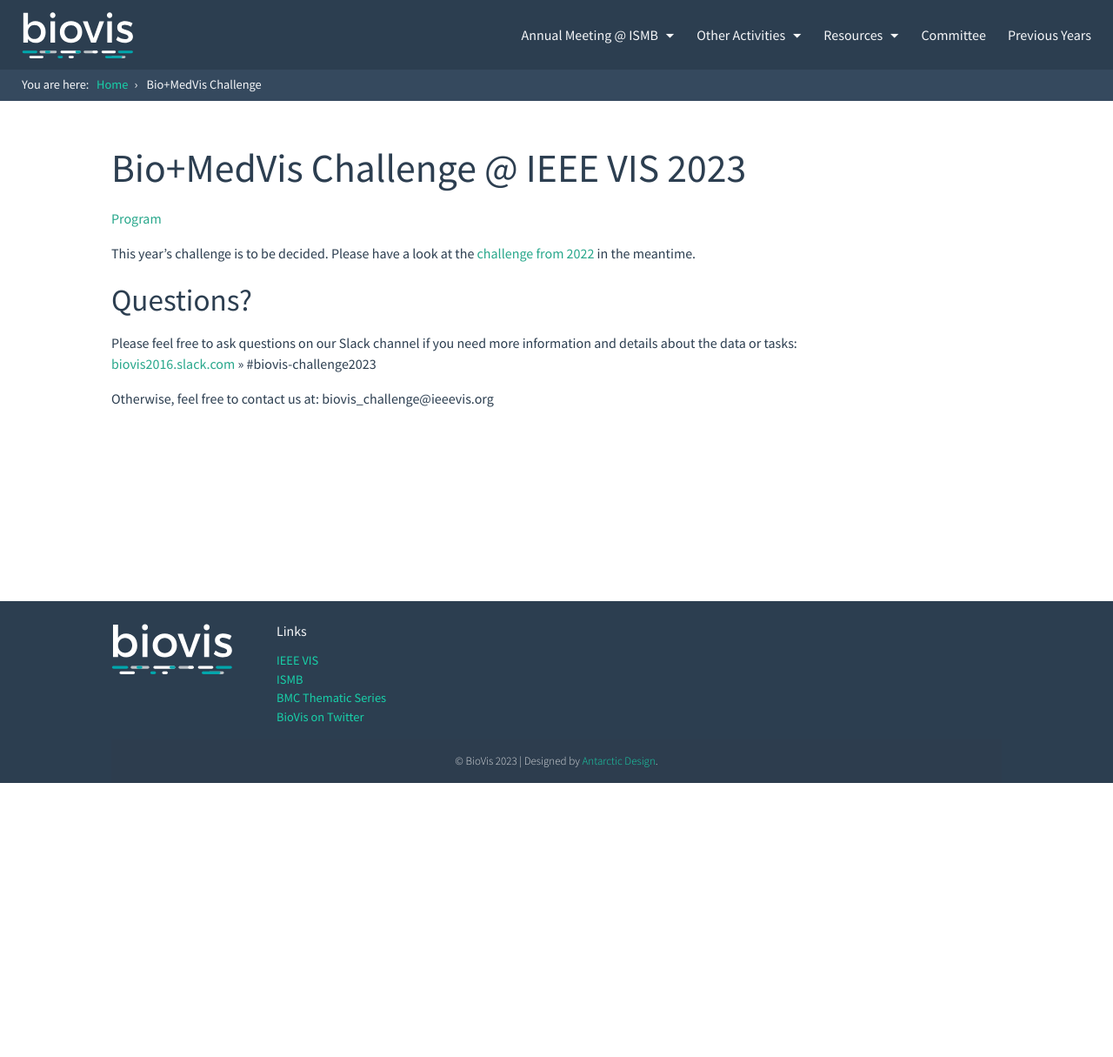
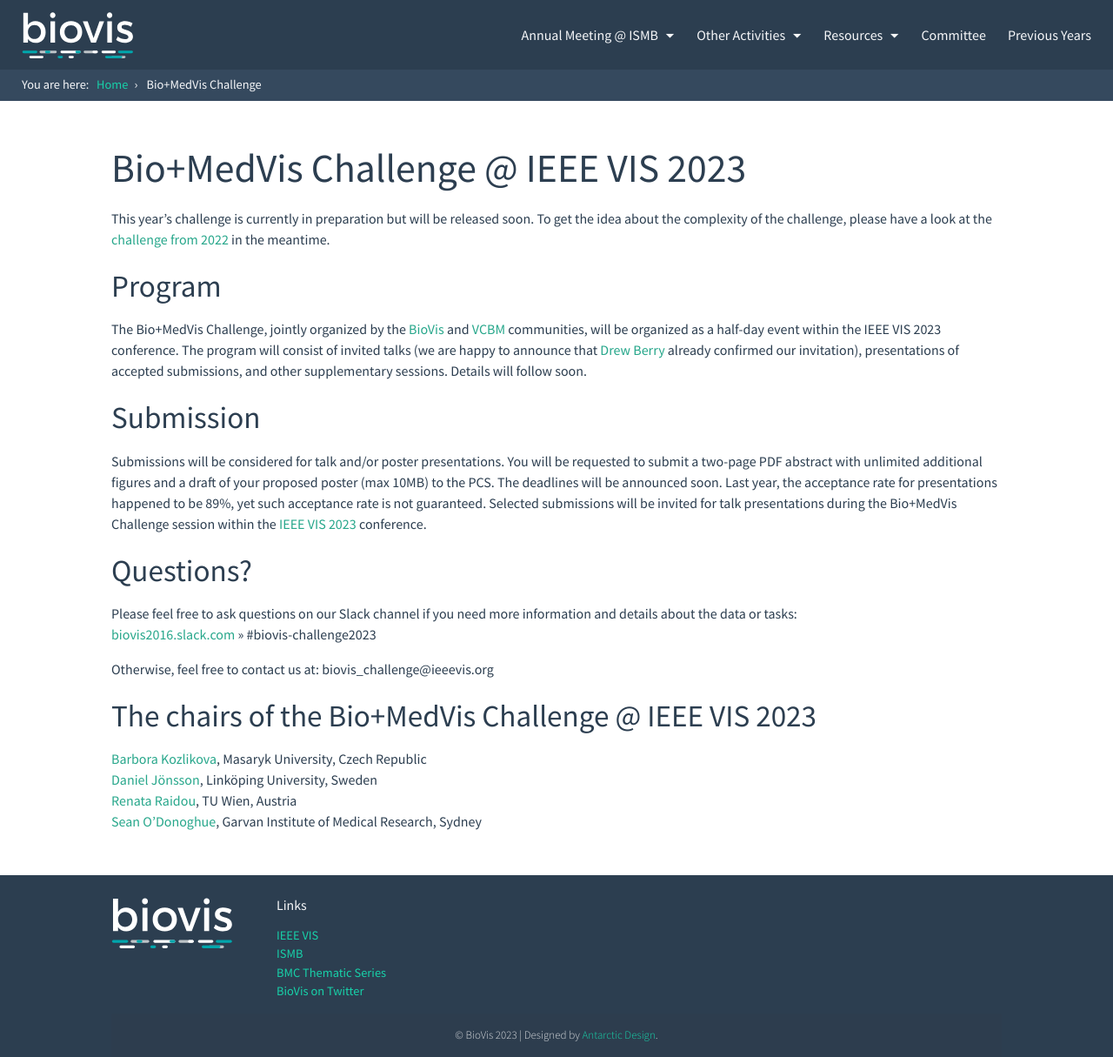
Before and after one commit to foreveremain/2024, a Jekyll site: the page built from biovis_challenge.md, in a window 1280 px wide. Shown: the whole page at 87% size. Built offline with Jekyll 4.4.1, drawn with Linux system fonts in a browser that asks for light colours; before the commit the page ends 900 px from its top, so only the background shows below that.

Commit message:
update challenge page

```diff
--- a/biovis_challenge.md
+++ b/biovis_challenge.md
@@ -6,10 +6,30 @@
 
 # Bio+MedVis Challenge @ IEEE VIS 2023
 
-[Program](../program_ieee)
+This year’s challenge is currently in preparation but will be released soon. To
+get the idea about the complexity of the challenge, please have a look at the
+[challenge from 2022](http://biovis.net/2022/biovisChallenges_vis/) in the
+meantime.
 
-This year’s challenge is to be decided. Please have a look at the [challenge
-from 2022](http://biovis.net/2022/biovisChallenges_vis/) in the meantime.
+## Program
+
+The Bio+MedVis Challenge, jointly organized by the [BioVis](../) and
+[VCBM](https://conferences.eg.org/vcbm2023/) communities, will be organized as a
+half-day event within the IEEE VIS 2023 conference. The program will consist of
+invited talks (we are happy to announce that [Drew
+Berry](https://www.wehi.edu.au/people/drew-berry) already confirmed our
+invitation), presentations of accepted submissions, and other supplementary
+sessions. Details will follow soon.
+
+## Submission
+
+Submissions will be considered for talk and/or poster presentations. You will be
+requested to submit a two-page PDF abstract with unlimited additional figures
+and a draft of your proposed poster (max 10MB) to the PCS. The deadlines will be
+announced soon. Last year, the acceptance rate for presentations happened to be
+89%, yet such acceptance rate is not guaranteed. Selected submissions will be
+invited for talk presentations during the Bio+MedVis Challenge session within
+the [IEEE VIS 2023](https://ieeevis.org/year/2023/welcome) conference.
 
 ## Questions?
 
@@ -18,3 +38,10 @@
 [biovis2016.slack.com](https://biovis2016.slack.com/) » #biovis-challenge2023
 
 Otherwise, feel free to contact us at: biovis_challenge@ieeevis.org
+
+## The chairs of the Bio+MedVis Challenge @ IEEE VIS 2023
+
+[Barbora Kozlikova](https://www.fi.muni.cz/~xkozlik/), Masaryk University, Czech Republic
+[Daniel Jönsson](https://liu.se/en/employee/danjo37), Linköping University, Sweden
+[Renata Raidou](https://renataraidou.com/), TU Wien, Austria
+[Sean O'Donoghue](https://www.garvan.org.au/about-us/people/seaodo), Garvan Institute of Medical Research, Sydney
```
Also changed, not shown: committee.md (+1 -1 lines).
